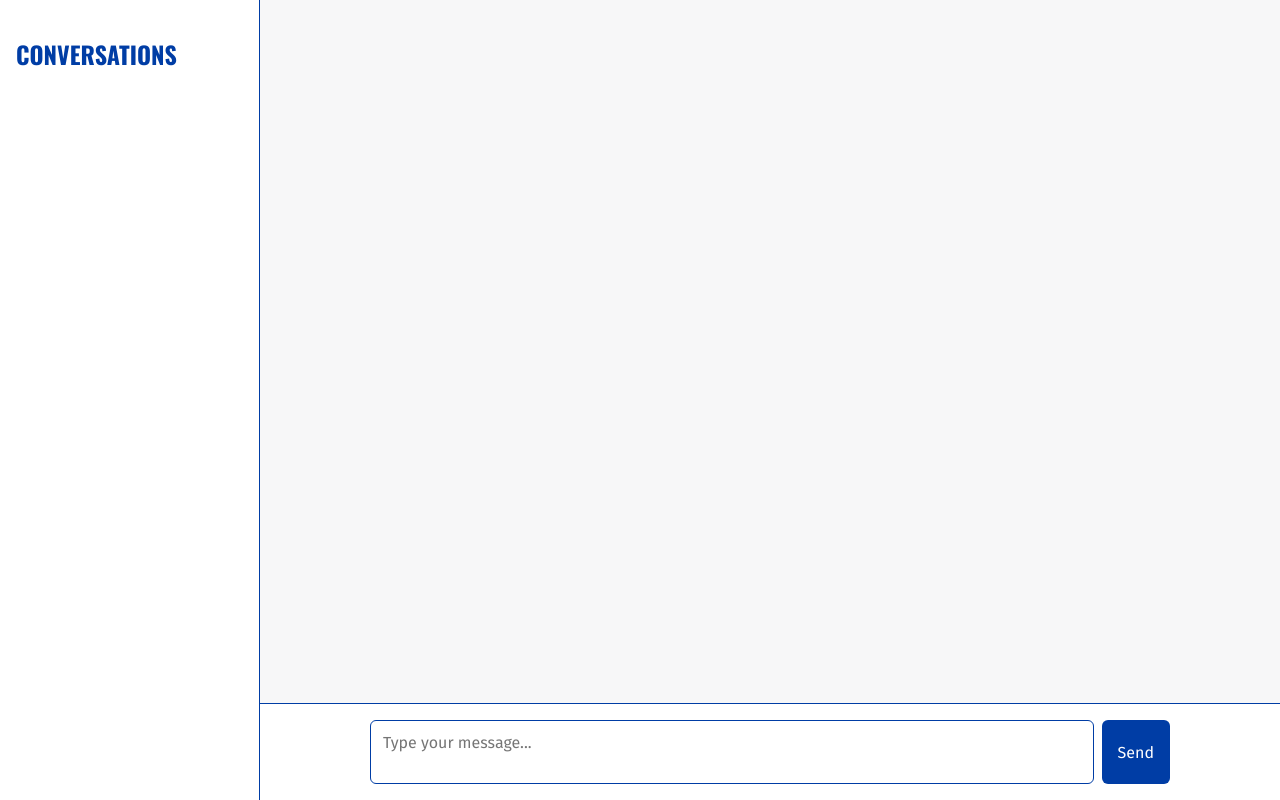
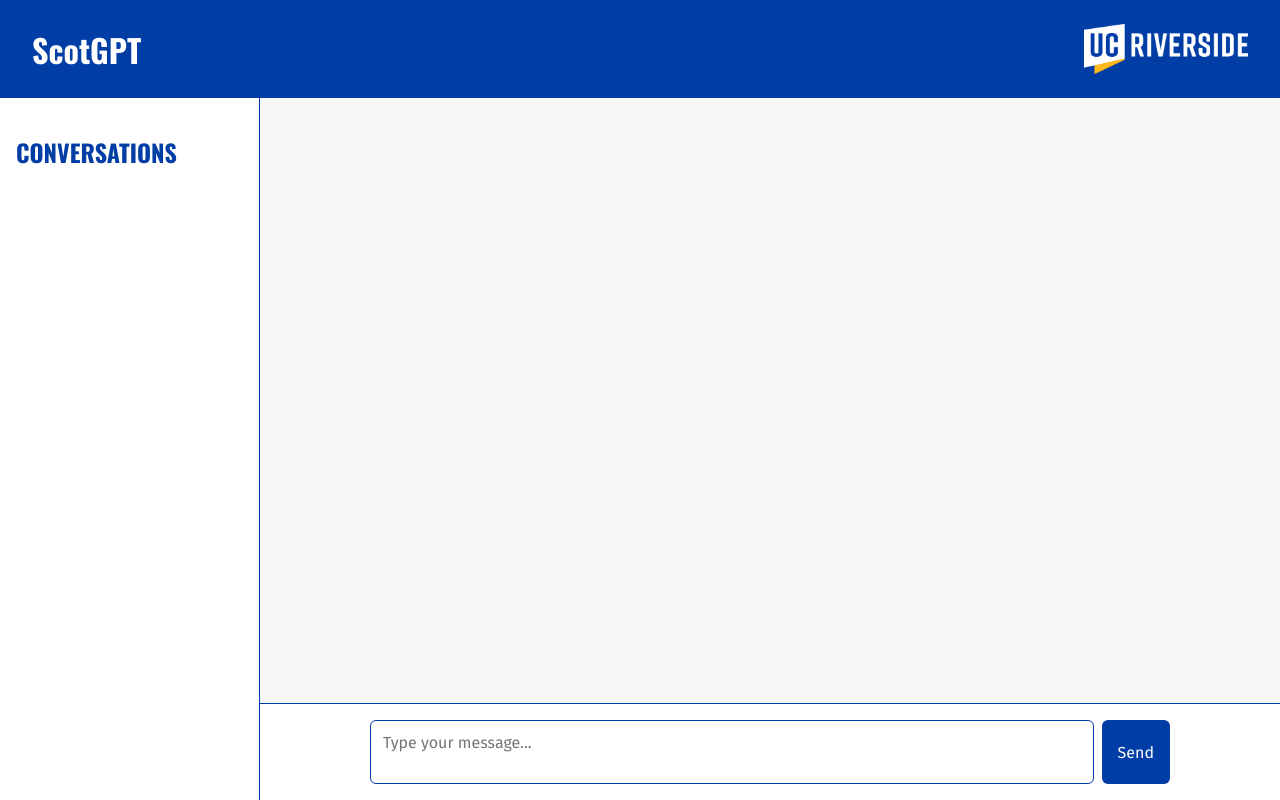
Before and after one commit to joshua-zingale/ucr-chatbot-pathway-program, a Flask app: page /conversation/1 in a window 1280 px wide. Run offline with Flask 3, Linux system fonts and the light colour scheme.

Commit message:
Headers in both html pages

```diff
--- a/ucr_chatbot/static/conversation.css
+++ b/ucr_chatbot/static/conversation.css
@@ -7,10 +7,17 @@
 body {
   margin: 0;
   font-family: "Fira Sans", sans-serif;
-  display: flex;
   height: 100vh;
   background-color: #f7f7f8;
   color: #333;
+  display: flex;
+  flex-direction: column;
+}
+
+#main-layout {
+  display: flex;
+  flex: 1;
+  overflow: hidden;
 }
 
 /* FONTS */
@@ -20,11 +27,27 @@
   font-weight: 400;
   font-style: normal;
 }
-
 .fira-sans {
   font-family: "Fira Sans", sans-serif;
   font-weight: 400;
   font-style: normal;
+}
+
+/* HEADER */
+header {
+  display: flex;
+  align-items: center;
+  justify-content: space-between;
+  background-color: #003da5;
+  color: white;
+  padding: 1.5rem 2rem;
+}
+header h1 {
+  margin: 0;
+  font-family: "Oswald", sans-serif;
+}
+header img {
+  height: 50px;
 }
 
 /* SIDEBAR */
@@ -131,4 +154,5 @@
 
 #input-form button:hover {
   background-color: #FFB81C;
+  color: black;
 }
--- a/ucr_chatbot/templates/conversation.html
+++ b/ucr_chatbot/templates/conversation.html
@@ -7,19 +7,31 @@
     <link rel="stylesheet" href="../static/conversation.css" />
 
     <!-- FONTS -->
-    <link rel="preconnect" href="https://fonts.googleapis.com">
-    <link rel="preconnect" href="https://fonts.gstatic.com" crossorigin>
-    <link href="https://fonts.googleapis.com/css2?family=Fira+Sans&family=Oswald:wght@200..700&display=swap" rel="stylesheet">
+    <link rel="preconnect" href="https://fonts.googleapis.com" />
+    <link rel="preconnect" href="https://fonts.gstatic.com" crossorigin />
+    <link
+      href="https://fonts.googleapis.com/css2?family=Fira+Sans&family=Oswald:wght@200..700&display=swap"
+      rel="stylesheet"
+    />
   </head>
   <body>
+    <!-- HEADER -->
+    <header>
+      <h1>ScotGPT</h1>
+      <img
+        src="../static/images/UC_Riverside_Horiz_BluBG.png"
+        alt="UC Riverside logo"
+      />
+    </header>
+
+    <div id="main-layout">
       <!-- SIDEBAR -->
       <div id="sidebar" class="oswald">
         <h2>CONVERSATIONS</h2>
-      <div id="sidebar-messages">
-      </div>
+        <div id="sidebar-messages"></div>
       </div>
 
-    <!-- MESSAGES -->
+      <!-- CHAT AREA -->
       <div id="main">
         <div id="chat-container"></div>
         <div id="message-input">
@@ -34,6 +46,7 @@
           </form>
         </div>
       </div>
+    </div>
 
     <script src="../static/conversation.js"></script>
   </body>
```
Also changed, not shown: ucr_chatbot/static/landing_page.css (+3 -5 lines), ucr_chatbot/templates/base.html (+6 -6 lines), ucr_chatbot/templates/landing_page.html (+20 -7 lines), ucr_chatbot/static/images/UC_Riverside_Horiz_BluBG.png (renamed from ucr_chatbot/web_interface/images/UC_Riverside_Horiz_BluBG.png), ucr_chatbot/web_interface/images/UC_Riverside_Horiz_WhtBG.png (deleted). Lines whose indentation alone changed are shown as unchanged.
